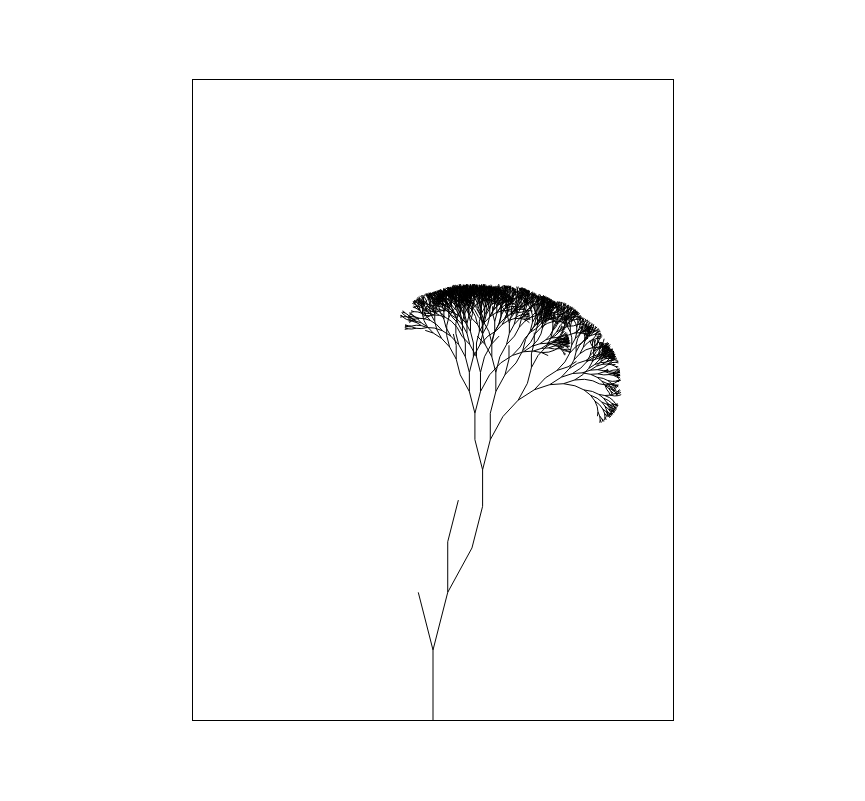
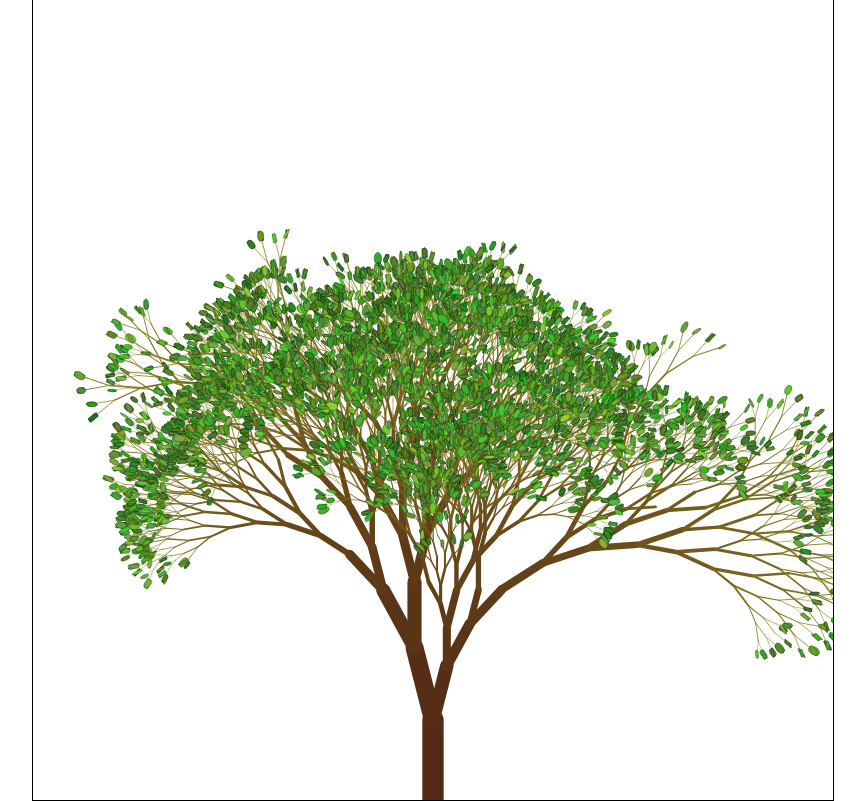
Before and after one commit to Vitautas-C/fractal-tree, a plain HTML site: page index.html in a window 1280 px wide. Shown: the whole page, without its empty margins (207-1072 px from the left). Drawn offline with Linux system fonts and the light colour scheme.

Commit message:
leaves, colors, randomization

```diff
--- a/index.html
+++ b/index.html
@@ -14,7 +14,7 @@
 
     <section class="fractal-tree">
         <div class="wrapper">
-            <canvas class="canvas" width="480px" height="640px"></canvas>
+            <canvas class="canvas" width="800px" height="800px"></canvas>
         </div>
     </section>
 
--- a/script.js
+++ b/script.js
@@ -5,8 +5,13 @@ const ctx = canvas.getContext("2d")
 const forkAngle = 0.5
 const portion = 0.85
 
-drawTree(240, 640, - Math.PI / 2, 70, 20)
 
+ctx.lineCap = "round"
+drawTree(canvas.width / 2, canvas.height, - Math.PI / 2, 80, 20)
+
+function rnd(max = 1) {
+    return Math.random() * max
+}
 
 function drawLine(x1, y1, x2, y2) {
     ctx.beginPath()
@@ -21,13 +26,46 @@ function clear() {
 
 
 function drawTree(x0, y0, angle, size, i) {
-    if (i == 0) return
+    if (i < 7 || size < 8) {
+        if (rnd() < 0.05) return
+        const hue = 120 - rnd(40)
+        const saturation = 70 - rnd(30)
+        const lightness = 30 + rnd(20)
+        ctx.fillStyle = `hsl(${hue}, ${saturation}%, ${lightness}%)`
+        ctx.strokeStyle = `hsl(${hue}, ${saturation}%, ${lightness - 25}%)`
+        drawLeaf(x0, y0, 4 + rnd(2), angle)
+        return
+    }
     setTimeout(() => {
         const { x, y } = findEnd(x0, y0, angle, size)
+        ctx.lineWidth = size * i ** 2 / 1500
+        ctx.strokeStyle = `hsl(${80 - i * 3}, 60%, ${40 - i}%)`
         drawLine(x0, y0, x, y)
-        if (Math.random() < 0.8) drawTree(x, y, angle - forkAngle / 2, size * portion, i - 1)
-        if (Math.random() < 0.8) drawTree(x, y, angle + forkAngle / 2, size * portion, i - 1)
-    }, i * 15)
+        const hasLeftBranch = rnd() < 0.95
+        const hasRightBranch = rnd() < 0.95
+
+        if (hasLeftBranch) drawTree(x, y, angle - forkAngle / 2, size * portion * (0.78 + rnd(0.45)), i - 1)
+        if (hasRightBranch) drawTree(x, y, angle + forkAngle / 2, size * portion * (0.78 + rnd(0.45)), i - 1)
+        if (!hasLeftBranch && !hasRightBranch && i < 6) {
+            ctx.fillStyle = `hsl(${120 - rnd(60)}, ${100 - rnd(40)}%, ${20 + rnd(40)}%)`
+            drawLeaf(x0, y0, 4 + rnd(2), angle)
+        }
+
+    }, i * 10)
+}
+
+function drawCircle(x, y, r) {
+    ctx.beginPath()
+    ctx.arc(x, y, r, 0, 7)
+    ctx.fill()
+}
+
+function drawLeaf(x, y, r, angle) {
+    ctx.beginPath()
+    ctx.ellipse(x, y, r, r / (rnd(3) + 1.5), angle, 0, 7)
+    ctx.fill()
+    ctx.lineWidth = 0.5
+    ctx.stroke()
 }
 
 function findEnd(beginX, beginY, angle, length) {
```
